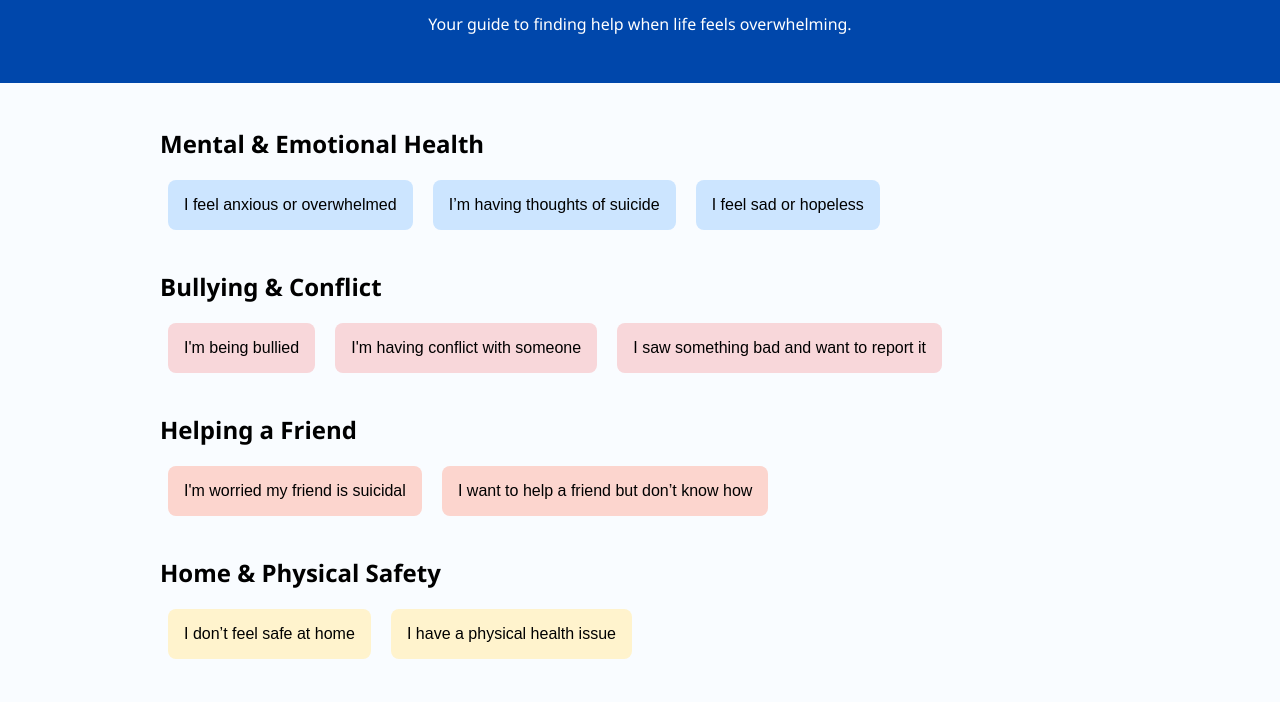
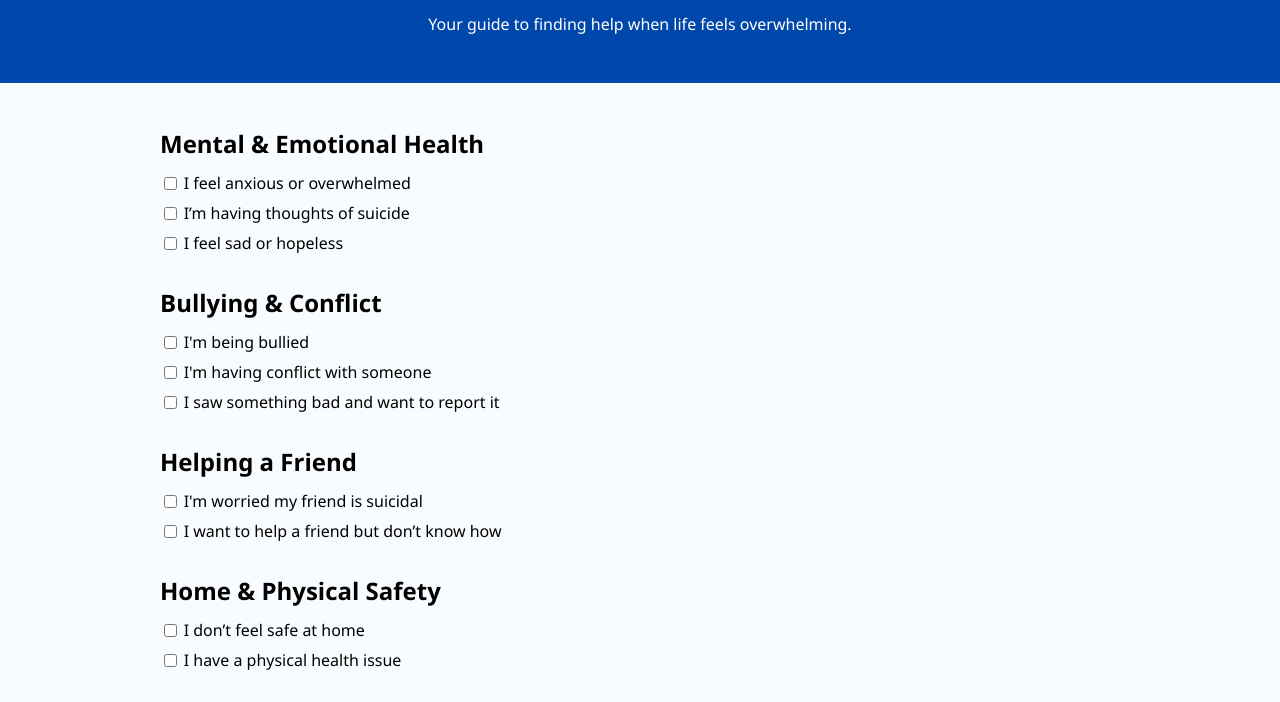
Before and after one commit to VEesha28/HOSA-EWBC-2025, a plain HTML site: page index.html in a window 1280 px wide. Shown: the part 94-796 px from the top of the page. Drawn offline with Linux system fonts and the light colour scheme.

Commit message:
Update index.html

```diff
--- a/index.html
+++ b/index.html
@@ -33,26 +33,15 @@
       margin-bottom: 2em;
     }
 
-    .btn-option {
-      display: inline-block;
-      margin: 0.5em;
-      padding: 1em;
-      border: none;
-      border-radius: 8px;
-      cursor: pointer;
-      font-size: 1em;
-      transition: 0.3s;
+    .checkbox-option {
+      display: flex;
+      align-items: center;
+      margin-bottom: 0.5em;
     }
 
-    .btn-option.selected {
-      outline: 3px solid black;
+    .checkbox-option input {
+      margin-right: 0.5em;
     }
-
-    .blue { background-color: #cce5ff; }
-    .yellow { background-color: #fff3cd; }
-    .pink { background-color: #fcd5ce; }
-    .green { background-color: #d4edda; }
-    .red { background-color: #f8d7da; }
 
     #results {
       margin-top: 3em;
@@ -92,28 +81,58 @@
 <div class="container">
   <div class="category">
     <h2>Mental & Emotional Health</h2>
-    <button class="btn-option blue" data-tag="anxiety">I feel anxious or overwhelmed</button>
-    <button class="btn-option blue" data-tag="suicidal">I’m having thoughts of suicide</button>
-    <button class="btn-option blue" data-tag="depression">I feel sad or hopeless</button>
+    <div class="checkbox-option">
+      <input type="checkbox" class="btn-option" data-tag="anxiety" id="anxiety">
+      <label for="anxiety">I feel anxious or overwhelmed</label>
+    </div>
+    <div class="checkbox-option">
+      <input type="checkbox" class="btn-option" data-tag="suicidal" id="suicidal">
+      <label for="suicidal">I’m having thoughts of suicide</label>
+    </div>
+    <div class="checkbox-option">
+      <input type="checkbox" class="btn-option" data-tag="depression" id="depression">
+      <label for="depression">I feel sad or hopeless</label>
+    </div>
   </div>
 
   <div class="category">
     <h2>Bullying & Conflict</h2>
-    <button class="btn-option red" data-tag="bullied">I'm being bullied</button>
-    <button class="btn-option red" data-tag="fighting">I'm having conflict with someone</button>
-    <button class="btn-option red" data-tag="report">I saw something bad and want to report it</button>
+    <div class="checkbox-option">
+      <input type="checkbox" class="btn-option" data-tag="bullied" id="bullied">
+      <label for="bullied">I'm being bullied</label>
+    </div>
+    <div class="checkbox-option">
+      <input type="checkbox" class="btn-option" data-tag="fighting" id="fighting">
+      <label for="fighting">I'm having conflict with someone</label>
+    </div>
+    <div class="checkbox-option">
+      <input type="checkbox" class="btn-option" data-tag="report" id="report">
+      <label for="report">I saw something bad and want to report it</label>
+    </div>
   </div>
 
   <div class="category">
     <h2>Helping a Friend</h2>
-    <button class="btn-option pink" data-tag="friend-suicidal">I'm worried my friend is suicidal</button>
-    <button class="btn-option pink" data-tag="friend-help">I want to help a friend but don’t know how</button>
+    <div class="checkbox-option">
+      <input type="checkbox" class="btn-option" data-tag="friend-suicidal" id="friend-suicidal">
+      <label for="friend-suicidal">I'm worried my friend is suicidal</label>
+    </div>
+    <div class="checkbox-option">
+      <input type="checkbox" class="btn-option" data-tag="friend-help" id="friend-help">
+      <label for="friend-help">I want to help a friend but don’t know how</label>
+    </div>
   </div>
 
   <div class="category">
     <h2>Home & Physical Safety</h2>
-    <button class="btn-option yellow" data-tag="unsafe-home">I don’t feel safe at home</button>
-    <button class="btn-option yellow" data-tag="physical-health">I have a physical health issue</button>
+    <div class="checkbox-option">
+      <input type="checkbox" class="btn-option" data-tag="unsafe-home" id="unsafe-home">
+      <label for="unsafe-home">I don’t feel safe at home</label>
+    </div>
+    <div class="checkbox-option">
+      <input type="checkbox" class="btn-option" data-tag="physical-health" id="physical-health">
+      <label for="physical-health">I have a physical health issue</label>
+    </div>
   </div>
 
   <button id="submitBtn">Get Help</button>
```
